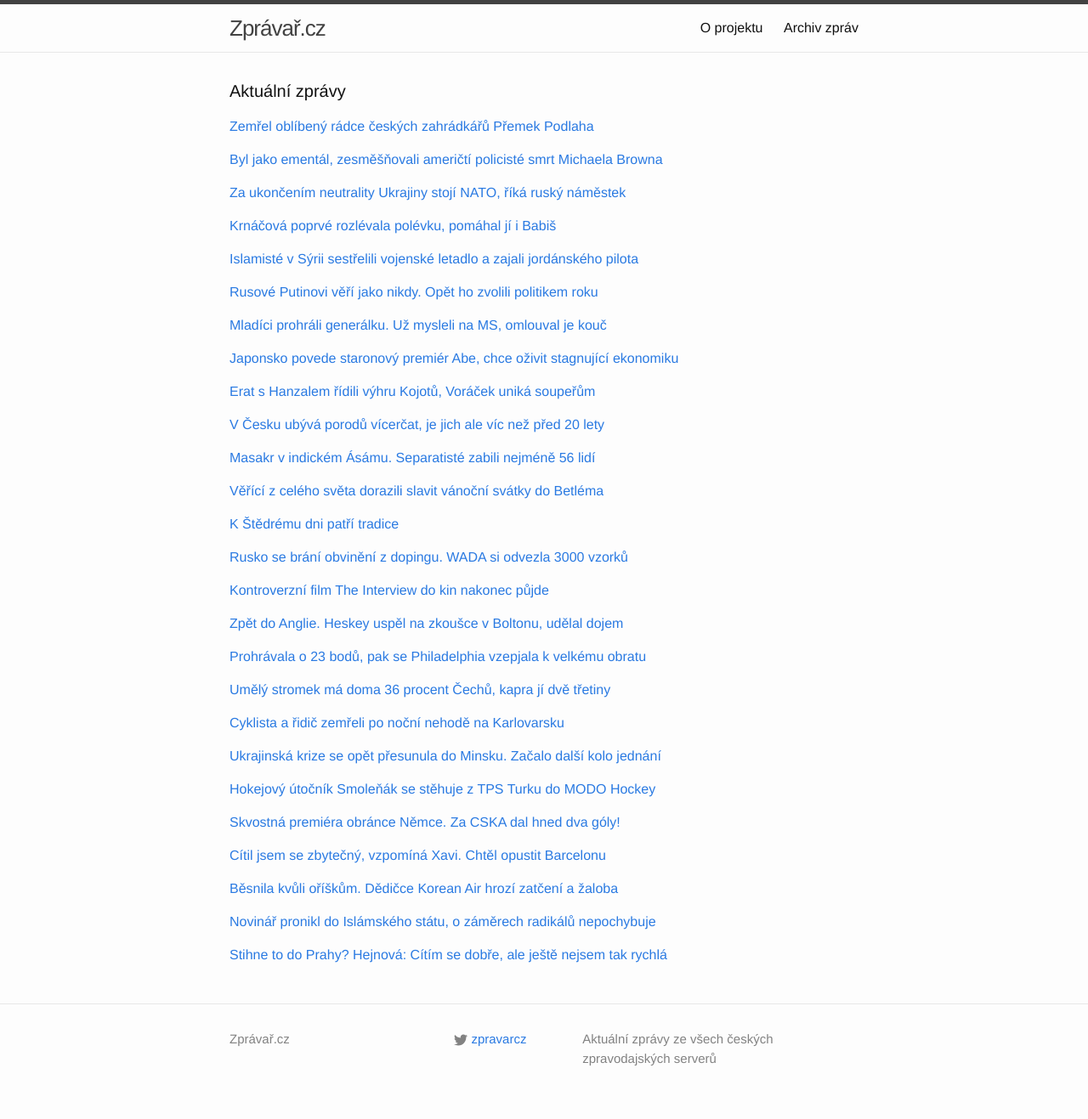
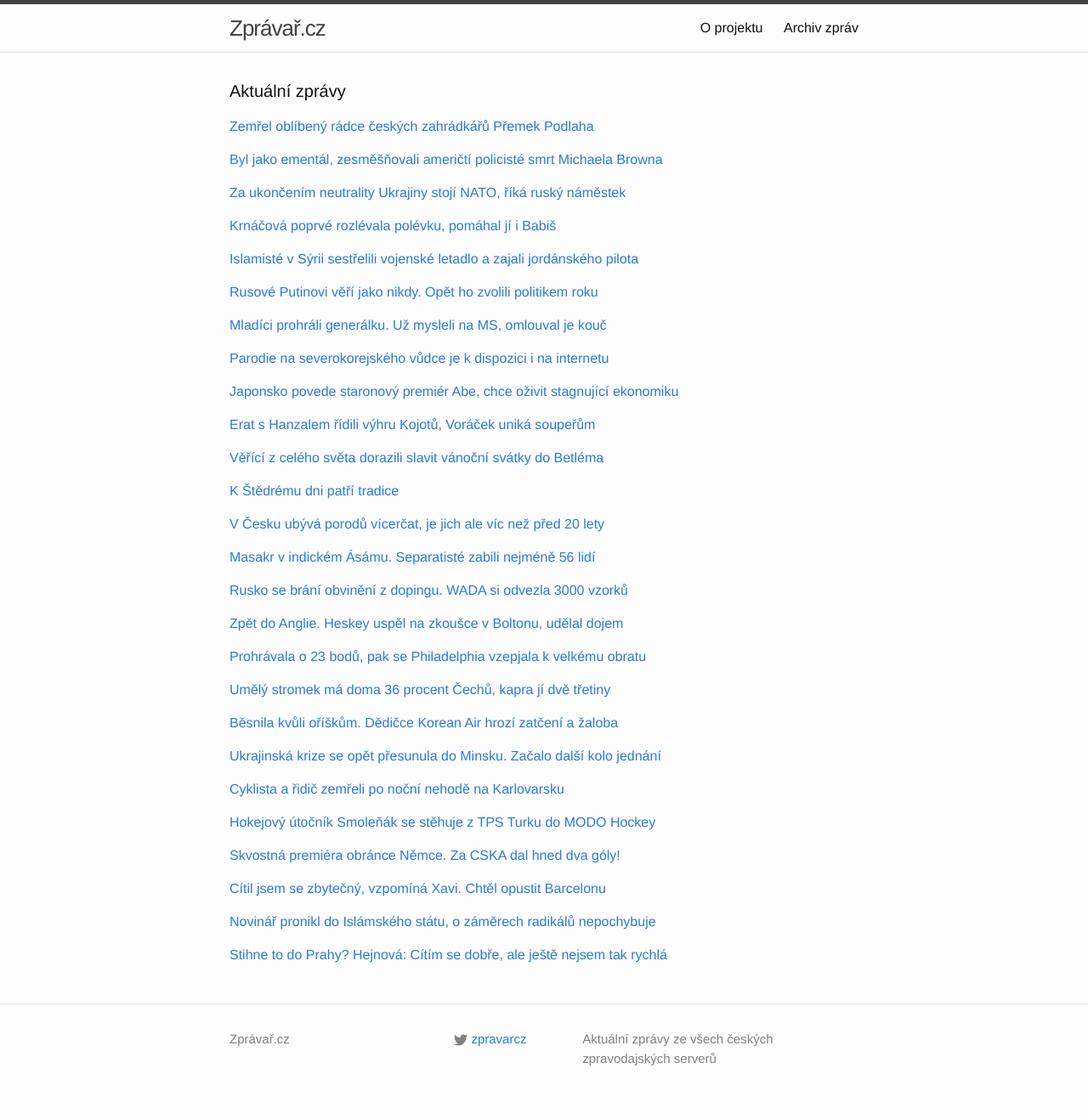
Before and after one commit to adliska/zpravar, a Jekyll site: the page built from index.html, in a window 1280 px wide. Shown: the whole page at 85% size. Built offline with Jekyll 4.4.1, drawn with Linux system fonts in a browser that asks for light colours; some of the changed lines change nothing that is shown.

Commit message:
zpravar news update

```diff
--- a/index.html
+++ b/index.html
@@ -85,8 +85,17 @@ layout: default
 <li><a href=http://hokej.idnes.cz/cesti-hokejiste-do-20-let-prohrali-se-slovenskem-frv-/reprezentace.aspx?c=A141224_083654_reprezentace_ot>Mladí hokejisté dali Slovensku jediný gól a generálku prohráli - hokej.idnes.cz</a></li>
 <li><a href=http://sport.aktualne.cz/spatna-generalka-dvacitka-prohrala-v-kanade-se-slovaky/r~64b0032a8b3d11e4b98c002590604f2e/>Špatná generálka. Dvacítka prohrála v Kanadě se Slováky - sport.aktualne.cz</a></li>
 </ul>
-</div><p><a href="javascript:;" onclick="toggle_visibility('zpravy7')">Japonsko povede staronový premiér Abe, chce oživit stagnující ekonomiku</a></p>
+</div><p><a href="javascript:;" onclick="toggle_visibility('zpravy7')">Parodie na severokorejského vůdce je k dispozici i na internetu</a></p>
 <div id="zpravy7" style="display:none">
+<ul>
+<li><a href=http://www.ceskenoviny.cz/zpravy/zpravy/parodie-na-severokorejskeho-vudce-je-k-dispozici-i-na-internetu/1162170>Parodie na severokorejského vůdce je k dispozici i na internetu - www.ceskenoviny.cz</a></li>
+<li><a href=http://echo24.cz/a/iY9ix>Kontroverzní film The Interview do kin nakonec půjde - echo24.cz</a></li>
+<li><a href=http://zahranicni.ihned.cz/amerika-usa/c1-63297560-interview-kim-cong-un-kldr-komunisticka-korea-severni-film-atentat>Stovky amerických kin promítnou film o atentátu na Kim Čong-una - zahranicni.ihned.cz</a></li>
+<li><a href=http://www.ceskenoviny.cz/zpravy/zpravy/parodii-na-severokorejskeho-vudce-promitne-na-200-americkych-kin/1162170>Parodii na severokorejského vůdce promítne na 200 amerických kin - www.ceskenoviny.cz</a></li>
+<li><a href=http://art.ihned.cz/film-a-televize/c1-63297360-the-interview-film-kina>Komedii o atentátu na lídra KLDR uvede přes 200 amerických kin - art.ihned.cz</a></li>
+</ul>
+</div><p><a href="javascript:;" onclick="toggle_visibility('zpravy8')">Japonsko povede staronový premiér Abe, chce oživit stagnující ekonomiku</a></p>
+<div id="zpravy8" style="display:none">
 <ul>
 <li><a href=http://zpravy.idnes.cz/japonsky-parlament-zvolil-premierem-sinzoa-abeho-fvb-/zahranicni.aspx?c=A141224_141602_zahranicni_im>Japonsko povede staronový premiér Abe, chce oživit stagnující ekonomiku - zpravy.idnes.cz</a></li>
 <li><a href=http://zpravy.e15.cz/zahranicni/politika/abe-obhajil-kreslo-premiera-slibuje-japonsku-rozsahle-reformy-1148546>Abe obhájil křeslo premiéra. Slibuje Japonsku rozsáhlé reformy - zpravy.e15.cz</a></li>
@@ -94,8 +103,8 @@ layout: default
 <li><a href=http://zpravy.e15.cz/zahranicni/politika/abe-je-znovu-premierem-japonsko-zprovozni-jaderne-elektrarny-slibuje-1148546>Abe je znovu premiérem. Japonsko zprovozní jaderné elektrárny, slibuje - zpravy.e15.cz</a></li>
 <li><a href=http://www.ceskenoviny.cz/zpravy/zpravy/japonsky-parlament-zvolil-po-vyhranych-volbach-abeho-premierem/1162178>Japonský parlament zvolil po vyhraných volbách Abeho premiérem - www.ceskenoviny.cz</a></li>
 </ul>
-</div><p><a href="javascript:;" onclick="toggle_visibility('zpravy8')">Erat s Hanzalem řídili výhru Kojotů, Voráček uniká soupeřům</a></p>
-<div id="zpravy8" style="display:none">
+</div><p><a href="javascript:;" onclick="toggle_visibility('zpravy9')">Erat s Hanzalem řídili výhru Kojotů, Voráček uniká soupeřům</a></p>
+<div id="zpravy9" style="display:none">
 <ul>
 <li><a href=http://sport.aktualne.cz/erat-s-hanzalem-ridili-vyhru-kojotu-voracek-unika-souperum/r~02a50f2e8b3611e49fc3002590604f2e/>Erat s Hanzalem řídili výhru Kojotů, Voráček uniká soupeřům - sport.aktualne.cz</a></li>
 <li><a href=http://www.sportovninoviny.cz/zpravy/erat-a-hanzal-ridili-vyhru-arizony-po-2-mesicich-skoroval-krejci/1162181>Erat a Hanzal řídili výhru Arizony, po 2 měsících skóroval Krejčí - www.sportovninoviny.cz</a></li>
@@ -103,53 +112,45 @@ layout: default
 <li><a href=http://hokej.idnes.cz/skvely-voracek-byl-u-dvou-golu-dev-/nhl.aspx?c=A141224_073346_nhl_Mkr>Skvělý Voráček byl u dvou gólů, Palát a Hanzal přihráli dokonce na tři - hokej.idnes.cz</a></li>
 <li><a href=http://www.tyden.cz/rubriky/sport/hokej/nhl/erat-s-hanzalem-radili-v-edmontonu-arizone-zaridili-vyhru_328268.html>Erat s Hanzalem řádili v Edmontonu. Arizoně zařídili výhru - www.tyden.cz</a></li>
 </ul>
-</div><p><a href="javascript:;" onclick="toggle_visibility('zpravy9')">V Česku ubývá porodů vícerčat, je jich ale víc než před 20 lety</a></p>
-<div id="zpravy9" style="display:none">
+</div><p><a href="javascript:;" onclick="toggle_visibility('zpravy10')">Věřící z celého světa dorazili slavit vánoční svátky do Betléma</a></p>
+<div id="zpravy10" style="display:none">
+<ul>
+<li><a href=http://echo24.cz/a/ivuPn>Věřící z celého světa dorazili slavit vánoční svátky do Betléma - echo24.cz</a></li>
+<li><a href=http://www.novinky.cz/zahranicni/blizky-a-stredni-vychod/357197-krestane-se-sjeli-do-betlema.html>Křesťané se sjeli do Betléma - www.novinky.cz</a></li>
+<li><a href=http://www.lidovky.cz/verici-z-celeho-sveta-dorazili-slavit-vanocni-svatky-do-betlema-pwi-/zpravy-svet.aspx?c=A141224_151527_ln_zahranici_mmu>Věřící z celého světa zamířili i přes násilnosti do palestinského Betléma  - www.lidovky.cz</a></li>
+<li><a href=http://www.ceskenoviny.cz/zpravy/zpravy/verici-z-celeho-sveta-dorazili-slavit-vanocni-svatky-do-betlema/1162259>Věřící z celého světa dorazili slavit vánoční svátky do Betléma - www.ceskenoviny.cz</a></li>
+</ul>
+</div><p><a href="javascript:;" onclick="toggle_visibility('zpravy11')">K Štědrému dni patří tradice</a></p>
+<div id="zpravy11" style="display:none">
+<ul>
+<li><a href=http://www.novinky.cz/domaci/357193-k-stedremu-dni-patri-tradice.html>K Štědrému dni patří tradice - www.novinky.cz</a></li>
+<li><a href=http://www.novinky.cz/domaci/357193-ke-stedremu-dni-patri-tradice.html>Ke Štědrému dni patří tradice - www.novinky.cz</a></li>
+<li><a href=http://www.novinky.cz/domaci/357193-stedry-den-je-casem-tradic.html>Štědrý den je časem tradic - www.novinky.cz</a></li>
+<li><a href=http://www.novinky.cz/domaci/357193-stedry-den-je-casem-zastaveni.html>Štědrý den je časem zastavení  - www.novinky.cz</a></li>
+</ul>
+</div><p><a href="javascript:;" onclick="toggle_visibility('zpravy12')">V Česku ubývá porodů vícerčat, je jich ale víc než před 20 lety</a></p>
+<div id="zpravy12" style="display:none">
 <ul>
 <li><a href=http://www.denik.cz/z_domova/v-cesku-ubyva-porodu-vicercat-je-jich-ale-vic-nez-pred-20-lety-20141224.html>V Česku ubývá porodů vícerčat, je jich ale víc než před 20 lety - www.denik.cz</a></li>
 <li><a href=http://zpravy.aktualne.cz/domaci/v-cr-ubyva-vicercat-na-vine-je-neplodnost-i-umele-oplodneni/r~1daf49fe8b8311e498be002590604f2e/>V ČR ubývá vícerčat, na vině je neplodnost i umělé oplodnění - zpravy.aktualne.cz</a></li>
 <li><a href=http://www.novinky.cz/domaci/357195-porodu-vicercat-ubyva-meni-se-zpusob-oplodneni.html>Porodů vícerčat ubývá, mění se způsob oplodnění  - www.novinky.cz</a></li>
 <li><a href=http://www.ceskenoviny.cz/zpravy/zpravy/v-cr-ubyva-porodu-vicercat-je-jich-ale-vic-nez-pred-20-lety/1162251>V ČR ubývá porodů vícerčat, je jich ale víc než před 20 lety - www.ceskenoviny.cz</a></li>
 </ul>
-</div><p><a href="javascript:;" onclick="toggle_visibility('zpravy10')">Masakr v indickém Ásámu. Separatisté zabili nejméně 56 lidí</a></p>
-<div id="zpravy10" style="display:none">
+</div><p><a href="javascript:;" onclick="toggle_visibility('zpravy13')">Masakr v indickém Ásámu. Separatisté zabili nejméně 56 lidí</a></p>
+<div id="zpravy13" style="display:none">
 <ul>
 <li><a href=http://www.ceskatelevize.cz/ct24/svet/296372-masakr-v-indickem-asamu-separatiste-zabili-nejmene-56-lidi/>Masakr v indickém Ásámu. Separatisté zabili nejméně 56 lidí - www.ceskatelevize.cz</a></li>
 <li><a href=http://www.rozhlas.cz/_zprava/kmenovi-separatiste-v-indickem-asamu-zabili-nejmene-56-lidi--1436523>Kmenoví separatisté v indickém Ásámu zabili nejméně 56 lidí - www.rozhlas.cz</a></li>
 <li><a href=http://www.novinky.cz/zahranicni/svet/357182-kmenovi-separatiste-v-indickem-asamu-zabili-nejmene-56-lidi.html>Kmenoví separatisté v indickém Ásámu zabili nejméně 56 lidí  - www.novinky.cz</a></li>
 <li><a href=http://www.ceskenoviny.cz/zpravy/zpravy/kmenovi-separatiste-v-indickem-asamu-zabili-nejmene-56-lidi/1162176>Kmenoví separatisté v indickém Ásámu zabili nejméně 56 lidí - www.ceskenoviny.cz</a></li>
 </ul>
-</div><p><a href="javascript:;" onclick="toggle_visibility('zpravy11')">Věřící z celého světa dorazili slavit vánoční svátky do Betléma</a></p>
-<div id="zpravy11" style="display:none">
-<ul>
-<li><a href=http://echo24.cz/a/ivuPn>Věřící z celého světa dorazili slavit vánoční svátky do Betléma - echo24.cz</a></li>
-<li><a href=http://www.novinky.cz/zahranicni/blizky-a-stredni-vychod/357197-krestane-se-sjeli-do-betlema.html>Křesťané se sjeli do Betléma - www.novinky.cz</a></li>
-<li><a href=http://www.lidovky.cz/verici-z-celeho-sveta-dorazili-slavit-vanocni-svatky-do-betlema-pwi-/zpravy-svet.aspx?c=A141224_151527_ln_zahranici_mmu>Věřící z celého světa zamířili i přes násilnosti do palestinského Betléma  - www.lidovky.cz</a></li>
-<li><a href=http://www.ceskenoviny.cz/zpravy/zpravy/verici-z-celeho-sveta-dorazili-slavit-vanocni-svatky-do-betlema/1162259>Věřící z celého světa dorazili slavit vánoční svátky do Betléma - www.ceskenoviny.cz</a></li>
-</ul>
-</div><p><a href="javascript:;" onclick="toggle_visibility('zpravy12')">K Štědrému dni patří tradice</a></p>
-<div id="zpravy12" style="display:none">
-<ul>
-<li><a href=http://www.novinky.cz/domaci/357193-k-stedremu-dni-patri-tradice.html>K Štědrému dni patří tradice - www.novinky.cz</a></li>
-<li><a href=http://www.novinky.cz/domaci/357193-ke-stedremu-dni-patri-tradice.html>Ke Štědrému dni patří tradice - www.novinky.cz</a></li>
-<li><a href=http://www.novinky.cz/domaci/357193-stedry-den-je-casem-tradic.html>Štědrý den je časem tradic - www.novinky.cz</a></li>
-<li><a href=http://www.novinky.cz/domaci/357193-stedry-den-je-casem-zastaveni.html>Štědrý den je časem zastavení  - www.novinky.cz</a></li>
-</ul>
-</div><p><a href="javascript:;" onclick="toggle_visibility('zpravy13')">Rusko se brání obvinění z dopingu. WADA si odvezla 3000 vzorků</a></p>
-<div id="zpravy13" style="display:none">
+</div><p><a href="javascript:;" onclick="toggle_visibility('zpravy14')">Rusko se brání obvinění z dopingu. WADA si odvezla 3000 vzorků</a></p>
+<div id="zpravy14" style="display:none">
 <ul>
 <li><a href=http://www.tyden.cz/rubriky/sport/ostatni-sporty/atletika/rusko-se-brani-obvineni-z-dopingu-wada-si-odvezla-3000-vzorku_328288.html>Rusko se brání obvinění z dopingu. WADA si odvezla 3000 vzorků - www.tyden.cz</a></li>
 <li><a href=http://sport.idnes.cz/podezreni-na-doping-v-rusku-dp0-/sporty.aspx?c=A141224_132331_sporty_ot>Světová antidopingová agentura si z Moskvy odvezla přes 3000 vzorků - sport.idnes.cz</a></li>
 <li><a href=http://www.denik.cz/atletika/dopovali-atleti-komise-byla-v-moskve-testem-projde-vic-nez-3000-vzorku-20141224.html>Dopovali atleti? Komise byla v Moskvě, testem projde víc než 3000 vzorků - www.denik.cz</a></li>
 <li><a href=http://www.sportovninoviny.cz/zpravy/wada-si-z-moskvy-odvezla-pres-3000-vzorku/1162243>WADA si z Moskvy odvezla přes 3000 vzorků - www.sportovninoviny.cz</a></li>
-</ul>
-</div><p><a href="javascript:;" onclick="toggle_visibility('zpravy14')">Kontroverzní film The Interview do kin nakonec půjde</a></p>
-<div id="zpravy14" style="display:none">
-<ul>
-<li><a href=http://echo24.cz/a/iY9ix>Kontroverzní film The Interview do kin nakonec půjde - echo24.cz</a></li>
-<li><a href=http://zahranicni.ihned.cz/amerika-usa/c1-63297560-interview-kim-cong-un-kldr-komunisticka-korea-severni-film-atentat>Stovky amerických kin promítnou film o atentátu na Kim Čong-una - zahranicni.ihned.cz</a></li>
-<li><a href=http://www.ceskenoviny.cz/zpravy/zpravy/parodii-na-severokorejskeho-vudce-promitne-na-200-americkych-kin/1162170>Parodii na severokorejského vůdce promítne na 200 amerických kin - www.ceskenoviny.cz</a></li>
-<li><a href=http://art.ihned.cz/film-a-televize/c1-63297360-the-interview-film-kina>Komedii o atentátu na lídra KLDR uvede přes 200 amerických kin - art.ihned.cz</a></li>
 </ul>
 </div><p><a href="javascript:;" onclick="toggle_visibility('zpravy15')">Zpět do Anglie. Heskey uspěl na zkoušce v Boltonu, udělal dojem</a></p>
 <div id="zpravy15" style="display:none">
@@ -174,12 +175,12 @@ layout: default
 <li><a href=http://zpravy.e15.cz/domaci/udalosti/pruzkum-umely-stromek-ma-doma-36-procent-cechu-kapra-ji-dve-tretiny-1148557>Průzkum: umělý stromek má doma 36 procent Čechů, kapra jí dvě třetiny - zpravy.e15.cz</a></li>
 <li><a href=http://zpravy.aktualne.cz/domaci/pust-na-stedry-den-dodrzuje-temer-tretina-cechu/r~b31505048b4411e49f60002590604f2e/>Půst na Štědrý den dodržuje téměř třetina Čechů - zpravy.aktualne.cz</a></li>
 </ul>
-</div><p><a href="javascript:;" onclick="toggle_visibility('zpravy18')">Cyklista a řidič zemřeli po noční nehodě na Karlovarsku</a></p>
+</div><p><a href="javascript:;" onclick="toggle_visibility('zpravy18')">Běsnila kvůli oříškům. Dědičce Korean Air hrozí zatčení a žaloba </a></p>
 <div id="zpravy18" style="display:none">
 <ul>
-<li><a href=http://zpravy.aktualne.cz/regiony/karlovarsky/cyklista-a-ridic-zemreli-po-nocni-nehode-na-karlovarsku/r~6ec4287e8b8711e4ab15002590604f2e/>Cyklista a řidič zemřeli po noční nehodě na Karlovarsku - zpravy.aktualne.cz</a></li>
-<li><a href=http://www.novinky.cz/krimi/357190-cyklista-a-ridic-zemreli-pri-nocni-nehode-na-karlovarsku.html>Cyklista a řidič zemřeli při noční nehodě na Karlovarsku - www.novinky.cz</a></li>
-<li><a href=http://www.ceskenoviny.cz/zpravy/zpravy/cyklista-a-ridic-zemreli-po-nocni-nehode-u-bochova-na-karlovarsku/1162234>Cyklista a řidič zemřeli po noční nehodě u Bochova na Karlovarsku - www.ceskenoviny.cz</a></li>
+<li><a href=http://www.lidovky.cz/besnila-kvuli-oriskum-dedicce-korean-air-hrozi-zatceni-a-zaloba-pv5-/lide.aspx?c=A141224_125251_lide_hm>Běsnila kvůli oříškům. Dědičce Korean Air hrozí zatčení a žaloba  - www.lidovky.cz</a></li>
+<li><a href=http://zpravy.aktualne.cz/zahranici/dedicce-korean-air-hrozi-kvuli-skandalu-s-orisky-zatceni/r~be8c19ce8b6011e4a7d8002590604f2e/>Dědičce Korean Air hrozí kvůli skandálu s oříšky zatčení - zpravy.aktualne.cz</a></li>
+<li><a href=http://www.ceskenoviny.cz/zpravy/zpravy/dedicce-korean-air-hrozi-kvuli-skandalu-s-orisky-zatceni-a-zaloba/1162239>Dědičce Korean Air hrozí kvůli skandálu s oříšky zatčení a žaloba - www.ceskenoviny.cz</a></li>
 </ul>
 </div><p><a href="javascript:;" onclick="toggle_visibility('zpravy19')">Ukrajinská krize se opět přesunula do Minsku. Začalo další kolo jednání</a></p>
 <div id="zpravy19" style="display:none">
@@ -188,33 +189,33 @@ layout: default
 <li><a href=http://www.lidovky.cz/v-minsku-zacaly-rozhovory-o-urovnani-konfliktu-na-ukrajine-pqv-/zpravy-svet.aspx?c=A141224_162948_ln_zahranici_mmu>V Minsku začalo další kolo vyjednávání o míru na Ukrajině  - www.lidovky.cz</a></li>
 <li><a href=http://www.ceskenoviny.cz/zpravy/zpravy/v-minsku-zacaly-rozhovory-o-urovnani-konfliktu-na-ukrajine/1162266>V Minsku začaly rozhovory o urovnání konfliktu na Ukrajině - www.ceskenoviny.cz</a></li>
 </ul>
-</div><p><a href="javascript:;" onclick="toggle_visibility('zpravy20')">Hokejový útočník Smoleňák se stěhuje z TPS Turku do MODO Hockey</a></p>
+</div><p><a href="javascript:;" onclick="toggle_visibility('zpravy20')">Cyklista a řidič zemřeli po noční nehodě na Karlovarsku</a></p>
 <div id="zpravy20" style="display:none">
+<ul>
+<li><a href=http://zpravy.aktualne.cz/regiony/karlovarsky/cyklista-a-ridic-zemreli-po-nocni-nehode-na-karlovarsku/r~6ec4287e8b8711e4ab15002590604f2e/>Cyklista a řidič zemřeli po noční nehodě na Karlovarsku - zpravy.aktualne.cz</a></li>
+<li><a href=http://www.novinky.cz/krimi/357190-cyklista-a-ridic-zemreli-pri-nocni-nehode-na-karlovarsku.html>Cyklista a řidič zemřeli při noční nehodě na Karlovarsku - www.novinky.cz</a></li>
+<li><a href=http://www.ceskenoviny.cz/zpravy/zpravy/cyklista-a-ridic-zemreli-po-nocni-nehode-u-bochova-na-karlovarsku/1162234>Cyklista a řidič zemřeli po noční nehodě u Bochova na Karlovarsku - www.ceskenoviny.cz</a></li>
+</ul>
+</div><p><a href="javascript:;" onclick="toggle_visibility('zpravy21')">Hokejový útočník Smoleňák se stěhuje z TPS Turku do MODO Hockey</a></p>
+<div id="zpravy21" style="display:none">
 <ul>
 <li><a href=http://hokej.idnes.cz/radek-smolenak-se-stehuje-z-tps-turku-do-modo-hockey-fyz-/evropa.aspx?c=A141224_174405_evropa_ot>Hokejový útočník Smoleňák se stěhuje z TPS Turku do MODO Hockey - hokej.idnes.cz</a></li>
 <li><a href=http://www.denik.cz/hokej/finsko-meni-za-svedsko-smolenak-se-stehuje-do-modo-hockey-20141224.html>Finsko mění za Švédsko. Smoleňák se stěhuje do MODO Hockey - www.denik.cz</a></li>
 <li><a href=http://sport.aktualne.cz/smolenak-konci-v-tps-odchazi-hrat-hokej-do-svedska/r~482350a08b4611e4a7d8002590604f2e/>Smoleňák končí v TPS. Odchází hrát hokej do Švédska - sport.aktualne.cz</a></li>
 </ul>
-</div><p><a href="javascript:;" onclick="toggle_visibility('zpravy21')">Skvostná premiéra obránce Němce. Za CSKA dal hned dva góly!</a></p>
-<div id="zpravy21" style="display:none">
+</div><p><a href="javascript:;" onclick="toggle_visibility('zpravy22')">Skvostná premiéra obránce Němce. Za CSKA dal hned dva góly!</a></p>
+<div id="zpravy22" style="display:none">
 <ul>
 <li><a href=http://sport.aktualne.cz/skvostna-premiera-obrance-nemce-za-cska-dal-hned-dva-goly/r~8bed869e8b9011e4833a0025900fea04/>Skvostná premiéra obránce Němce. Za CSKA dal hned dva góly! - sport.aktualne.cz</a></li>
 <li><a href=http://hokej.idnes.cz/vysledky-khl-0cp-/evropa.aspx?c=A141224_165654_evropa_ot>To byla premiéra: obránce Němec se v CSKA Moskva uvedl dvěma góly - hokej.idnes.cz</a></li>
 <li><a href=http://www.denik.cz/hokej/stedry-den-v-khl-nemec-debutoval-v-cska-skvele-dal-dva-goly-20141224.html>Štědrý den v KHL: Němec debutoval v CSKA skvěle, dal dva góly - www.denik.cz</a></li>
 </ul>
-</div><p><a href="javascript:;" onclick="toggle_visibility('zpravy22')">Cítil jsem se zbytečný, vzpomíná Xavi. Chtěl opustit Barcelonu</a></p>
-<div id="zpravy22" style="display:none">
+</div><p><a href="javascript:;" onclick="toggle_visibility('zpravy23')">Cítil jsem se zbytečný, vzpomíná Xavi. Chtěl opustit Barcelonu</a></p>
+<div id="zpravy23" style="display:none">
 <ul>
 <li><a href=http://fotbal.idnes.cz/xavi-o-moznem-odchodu-z-barcelony-dqw-/fot_zahranici.aspx?c=A141224_122434_fot_zahranici_ot>Cítil jsem se zbytečný, vzpomíná Xavi. Chtěl opustit Barcelonu - fotbal.idnes.cz</a></li>
 <li><a href=http://www.denik.cz/fotbal/xavi-pry-nebyl-v-barcelone-stastny-a-tvrdi-uz-jsem-mel-v-lete-sbaleno-20141224.html>Xavi prý nebyl v Barceloně šťastný a tvrdí: Už jsem měl v létě sbaleno - www.denik.cz</a></li>
 <li><a href=http://www.tyden.cz/rubriky/sport/fotbal/zahranicni-souteze/xavi-mel-zajeci-umysly-chtel-prestoupit-z-barcy-do-new-yorku_328283.html>Xavi měl zaječí úmysly. Chtěl přestoupit z Barcy do New Yorku - www.tyden.cz</a></li>
-</ul>
-</div><p><a href="javascript:;" onclick="toggle_visibility('zpravy23')">Běsnila kvůli oříškům. Dědičce Korean Air hrozí zatčení a žaloba </a></p>
-<div id="zpravy23" style="display:none">
-<ul>
-<li><a href=http://www.lidovky.cz/besnila-kvuli-oriskum-dedicce-korean-air-hrozi-zatceni-a-zaloba-pv5-/lide.aspx?c=A141224_125251_lide_hm>Běsnila kvůli oříškům. Dědičce Korean Air hrozí zatčení a žaloba  - www.lidovky.cz</a></li>
-<li><a href=http://zpravy.aktualne.cz/zahranici/dedicce-korean-air-hrozi-kvuli-skandalu-s-orisky-zatceni/r~be8c19ce8b6011e4a7d8002590604f2e/>Dědičce Korean Air hrozí kvůli skandálu s oříšky zatčení - zpravy.aktualne.cz</a></li>
-<li><a href=http://www.ceskenoviny.cz/zpravy/zpravy/dedicce-korean-air-hrozi-kvuli-skandalu-s-orisky-zatceni-a-zaloba/1162239>Dědičce Korean Air hrozí kvůli skandálu s oříšky zatčení a žaloba - www.ceskenoviny.cz</a></li>
 </ul>
 </div><p><a href="javascript:;" onclick="toggle_visibility('zpravy24')">Novinář pronikl do Islámského státu, o záměrech radikálů nepochybuje</a></p>
 <div id="zpravy24" style="display:none">
```
